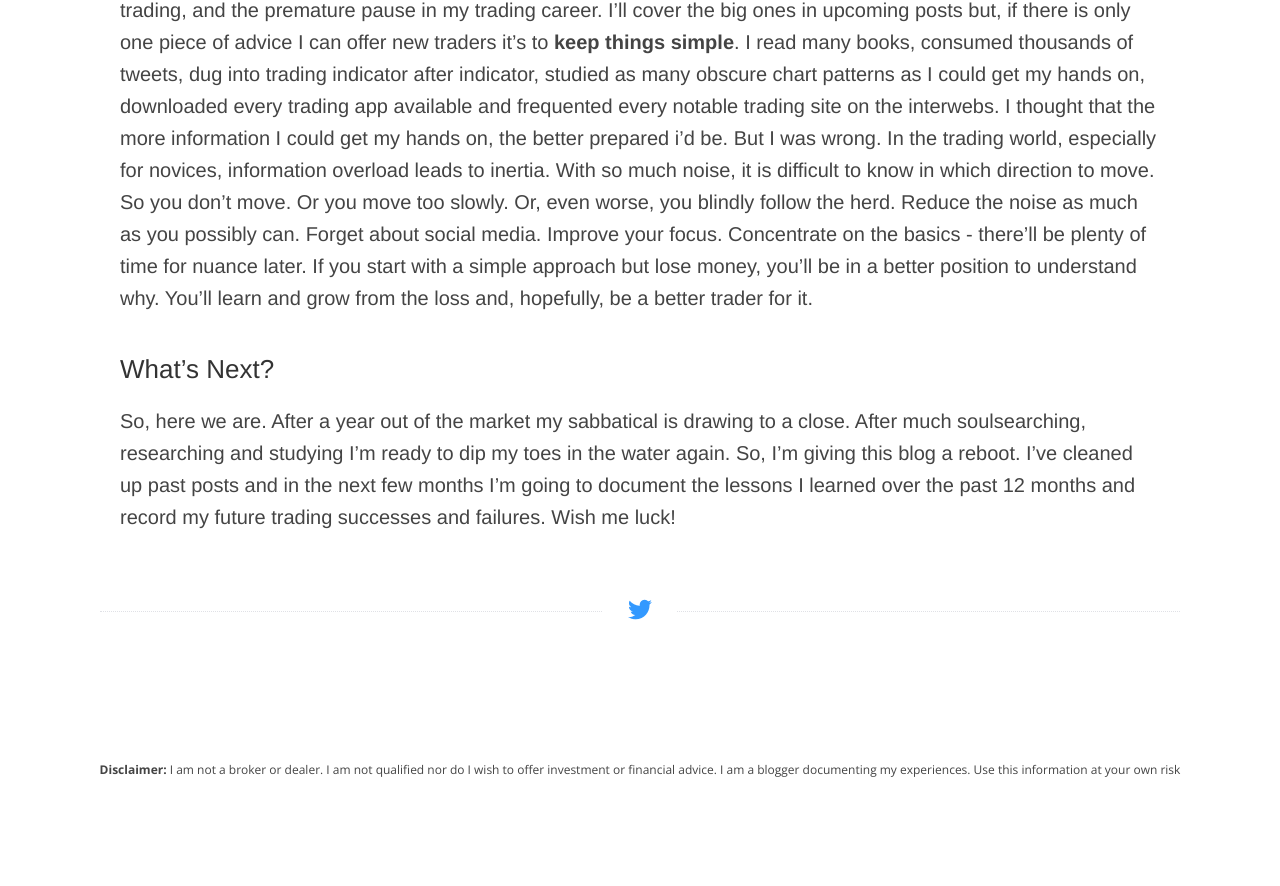
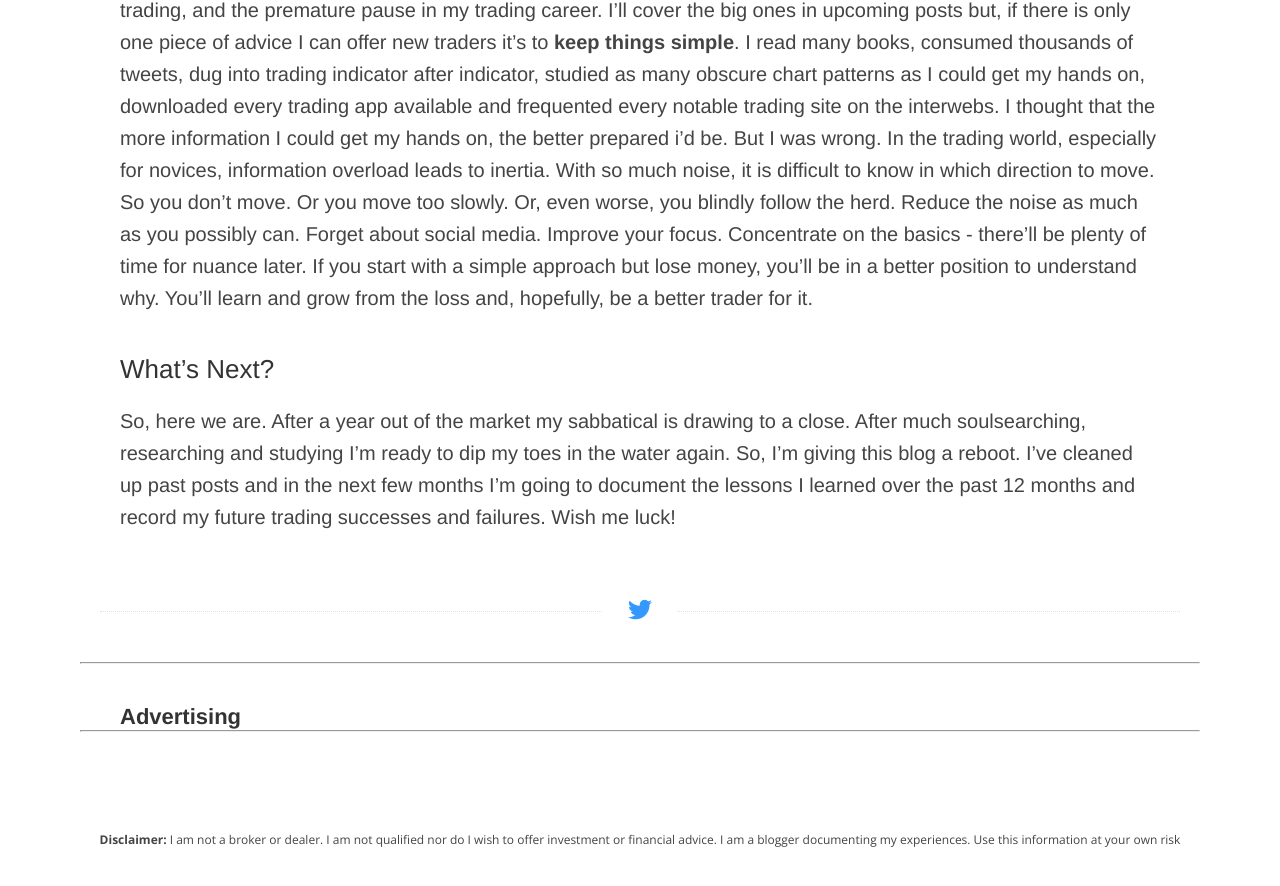
Before and after one commit to iamnotaninvestor/blog, a Jekyll site: the page built from _posts/2015-11-12-the-great-unravelling.markdown, in a window 1280 px wide and 900 px high, scrolled down 1758 px. Shown: the top 886 px of the window. Built offline with Jekyll 4.4.1, drawn with Linux system fonts in a browser that asks for light colours; Markdown is read by kramdown in place of the engine named in the settings; comment, search, counter and statistics services are not loaded; before the commit the page ends 2588 px from its top, so only the background shows below that.

Commit message:
Delineate advertising from content

```diff
--- a/_layouts/post.html
+++ b/_layouts/post.html
@@ -21,6 +21,9 @@ layout: default
       </a>
     </div>
 
+<hr />
+<h5>Advertising</h5>
+
 <script async src="//pagead2.googlesyndication.com/pagead/js/adsbygoogle.js"></script>
 <!-- Investor -->
 <ins class="adsbygoogle"
@@ -31,6 +34,8 @@ layout: default
 <script>
 (adsbygoogle = window.adsbygoogle || []).push({});
 </script>
+<hr />
+
 
 {% include disqus.html %}
 
```
